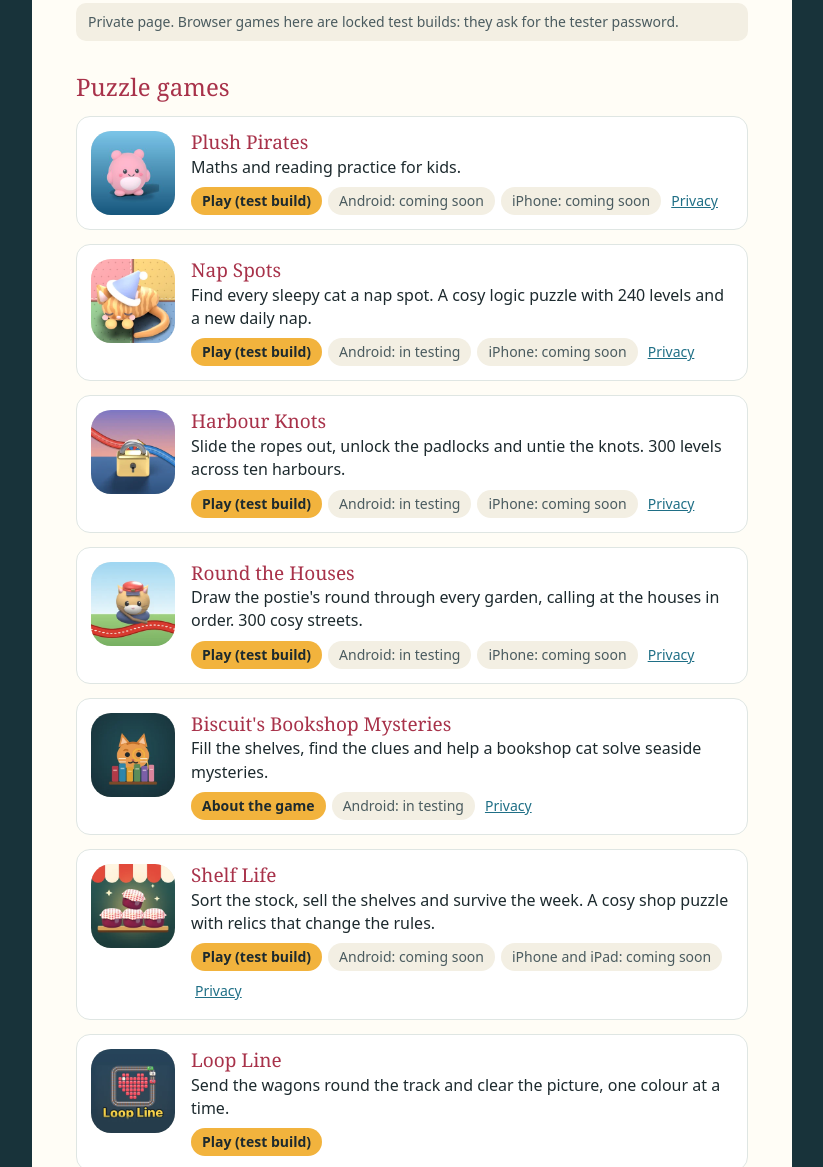
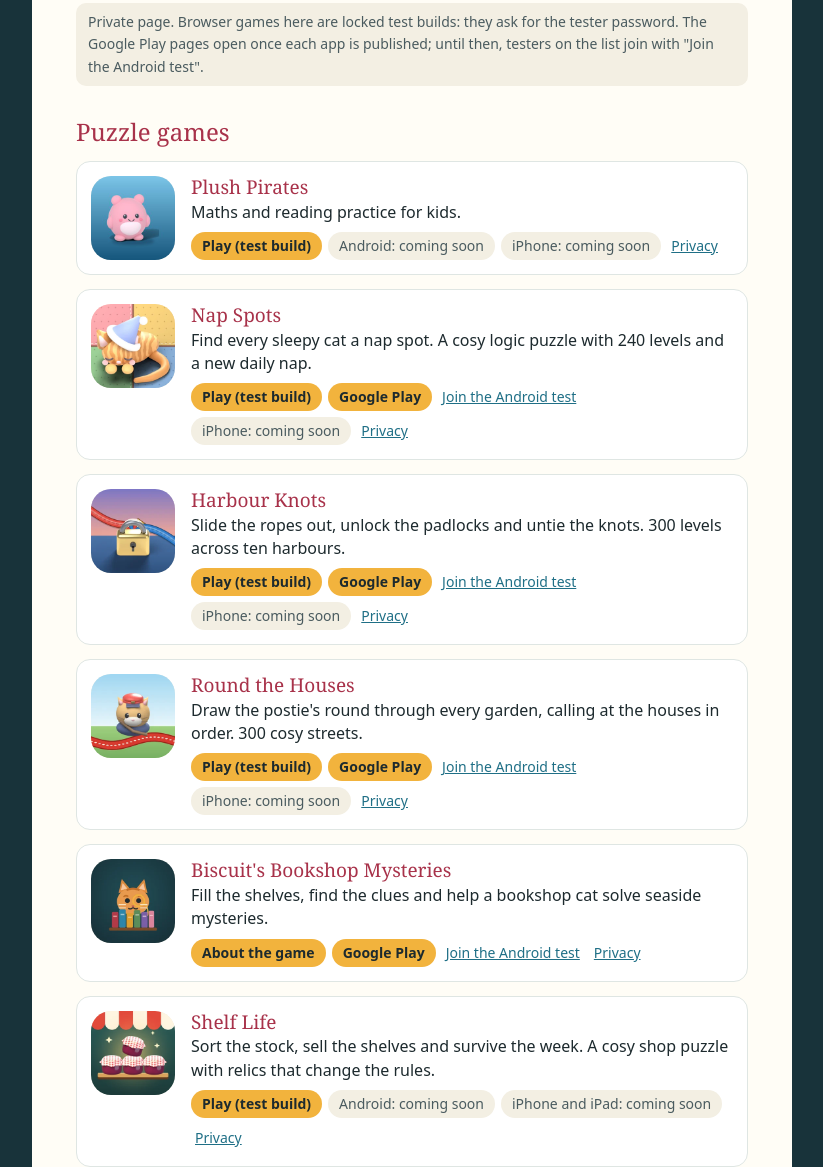
Before and after one commit to devonicus/devonicus.github.io, a plain HTML site: page index2.html in a window 1280 px wide. Shown: the part 297-1464 px from the top of the page, without its empty margins (228-1051 px from the left). Drawn offline with Linux system fonts and the light colour scheme.

Commit message:
Games page: Google Play and tester opt-in links for the four Android apps

```diff
--- a/index2.html
+++ b/index2.html
@@ -35,7 +35,7 @@
   <main>
     <h2>Small, cosy games</h2>
     <p>We make relaxing puzzle and mystery games that are short to play and easy to pick up. Play them in your browser, on your phone or on Roblox.</p>
-    <p class="note">Private page. Browser games here are locked test builds: they ask for the tester password.</p>
+    <p class="note">Private page. Browser games here are locked test builds: they ask for the tester password. The Google Play pages open once each app is published; until then, testers on the list join with "Join the Android test".</p>
 
     <h2>Puzzle games</h2>
     <div class="games">
@@ -59,7 +59,8 @@
           <p>Find every sleepy cat a nap spot. A cosy logic puzzle with 240 levels and a new daily nap.</p>
           <div class="where">
             <a href="test-40690d9538/nap-spots/">Play (test build)</a>
-            <span>Android: in testing</span>
+            <a href="https://play.google.com/store/apps/details?id=com.devonicus.napspots">Google Play</a>
+            <a class="small" href="https://play.google.com/apps/testing/com.devonicus.napspots">Join the Android test</a>
             <span>iPhone: coming soon</span>
             <a class="small" href="nap-spots/privacy.html">Privacy</a>
           </div>
@@ -72,7 +73,8 @@
           <p>Slide the ropes out, unlock the padlocks and untie the knots. 300 levels across ten harbours.</p>
           <div class="where">
             <a href="test-40690d9538/harbour-knots/">Play (test build)</a>
-            <span>Android: in testing</span>
+            <a href="https://play.google.com/store/apps/details?id=com.devonicus.harbourknots">Google Play</a>
+            <a class="small" href="https://play.google.com/apps/testing/com.devonicus.harbourknots">Join the Android test</a>
             <span>iPhone: coming soon</span>
             <a class="small" href="harbour-knots/privacy.html">Privacy</a>
           </div>
@@ -85,7 +87,8 @@
           <p>Draw the postie's round through every garden, calling at the houses in order. 300 cosy streets.</p>
           <div class="where">
             <a href="test-40690d9538/round-the-houses/">Play (test build)</a>
-            <span>Android: in testing</span>
+            <a href="https://play.google.com/store/apps/details?id=com.devonicus.roundthehouses">Google Play</a>
+            <a class="small" href="https://play.google.com/apps/testing/com.devonicus.roundthehouses">Join the Android test</a>
             <span>iPhone: coming soon</span>
             <a class="small" href="round-the-houses/privacy.html">Privacy</a>
           </div>
@@ -98,7 +101,8 @@
           <p>Fill the shelves, find the clues and help a bookshop cat solve seaside mysteries.</p>
           <div class="where">
             <a href="biscuits-bookshop-mysteries/">About the game</a>
-            <span>Android: in testing</span>
+            <a href="https://play.google.com/store/apps/details?id=com.devonicus.biscuitbookshop">Google Play</a>
+            <a class="small" href="https://play.google.com/apps/testing/com.devonicus.biscuitbookshop">Join the Android test</a>
             <a class="small" href="biscuits-bookshop-mysteries/privacy.html">Privacy</a>
           </div>
         </div>
```
Also changed, not shown: README.md.
